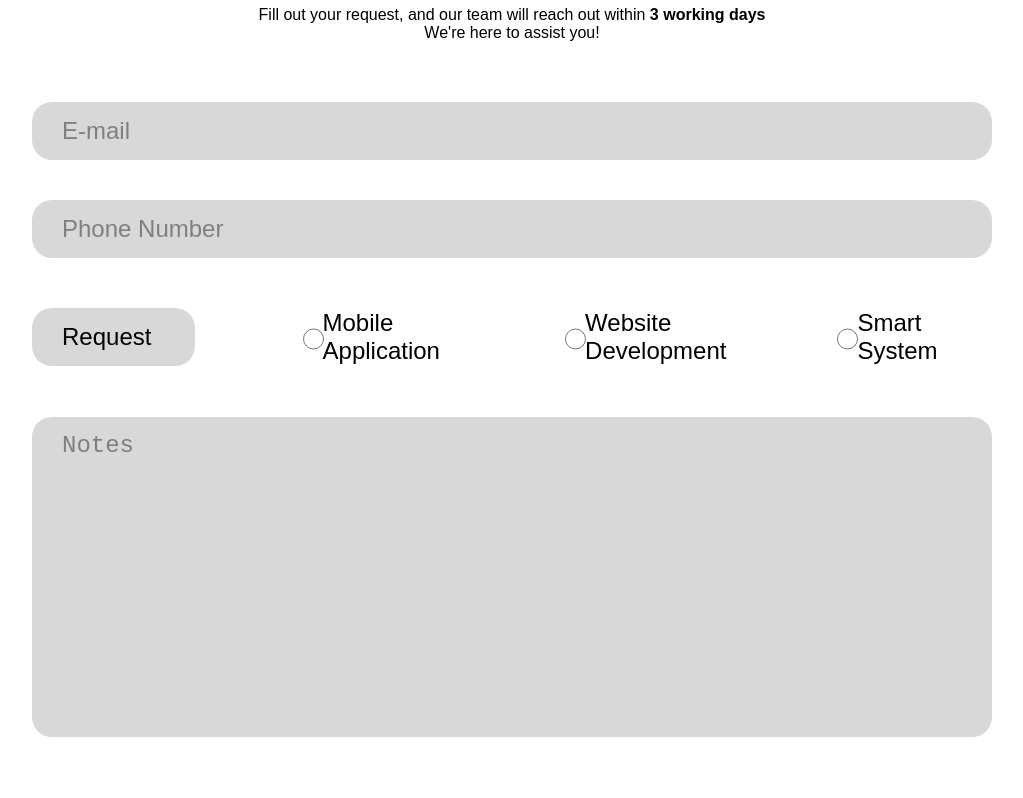
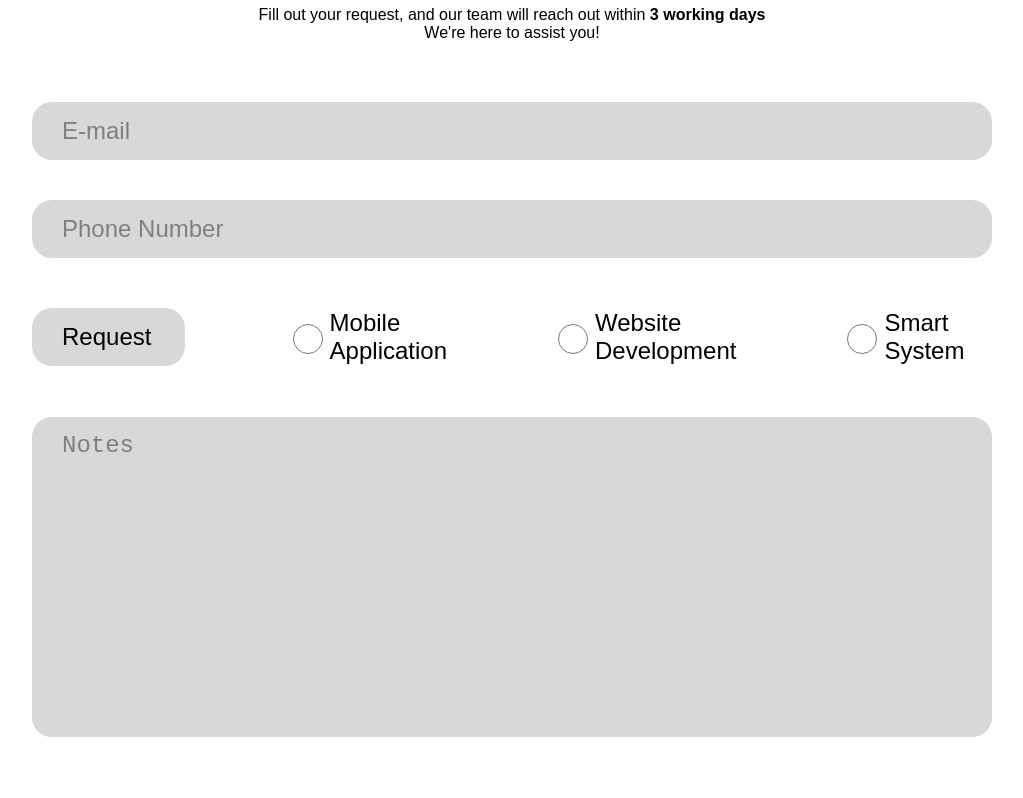
Before and after one commit to itsHadyy/fut-app, a React (Create React App) app: page /contact in a window 1280 px wide. Shown: the part 857-1655 px from the top of the page, without its empty margins (128-1151 px from the left). Built offline with nearby package versions, Linux system fonts and the light colour scheme; a web font is replaced by a local one.

Commit message:
Update radio button styles in Style.css to enforce width with !important for consistent rendering across browsers.

```diff
--- a/src/Style.css
+++ b/src/Style.css
@@ -1078,7 +1078,7 @@ ol ul {
 
 .radio {
     transform: translateY(20px);
-    width: 30px;
+    width: 30px !important;
     height: 30px;
 }
 
```
